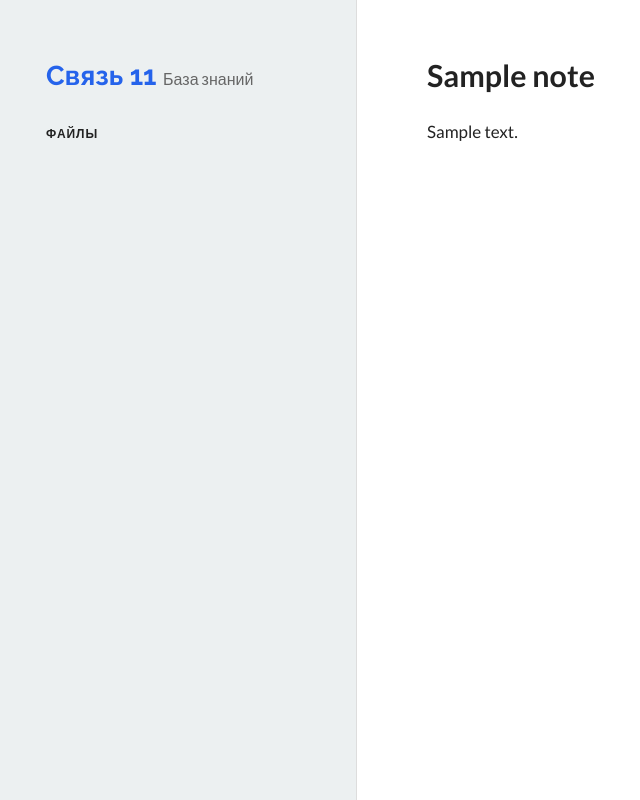
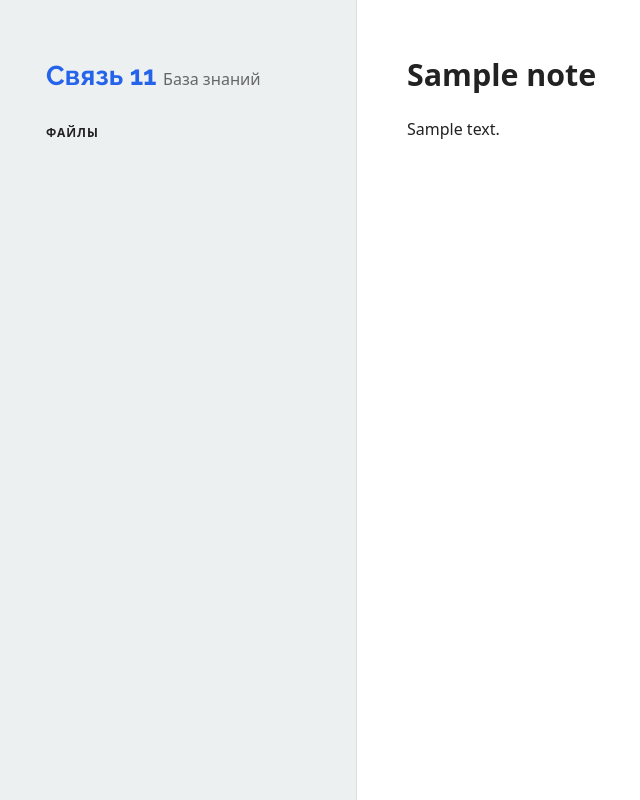
Before and after one commit to antoniow5/mdvault2pages, a Flask app: template templates/note.html in a window 1280 px wide. Shown: the whole page, without its empty margins (83-723 px from the left). Run offline with Flask 3, Linux system fonts and the light colour scheme; the template is opened without the code that fills it: most values are stand-ins (such as "Sample title", 1, 10 or a date in 2020); some web fonts are replaced.

Commit message:
changed font2

```diff
--- a/static/markdown.css
+++ b/static/markdown.css
@@ -3,7 +3,7 @@
    ========================================================= */
 
 .markdown {
-    line-height: 1.6;
+    line-height: 22px;
     overflow-wrap: break-word;
     color: #222;
 }
--- a/static/style.css
+++ b/static/style.css
@@ -23,16 +23,16 @@ html {
 
 body {
     margin: 0;
-    font-family: 'Lato', Arial, Helvetica, sans-serif;
-    line-height: 1.6;
-    font-size: 17px;
+    font-family: 'Noto Sans', sans-serif;
+    /* line-height: 1.6; */
+    font-size: 16px;
     max-width: 100%;
     font-weight: 400;
     color: #333;
 }
 
 .page {
-    max-width: 800px;
+    max-width: 900px;
     margin: 0 auto;
     padding: 50px;
     display: flex;
--- a/templates/base.html
+++ b/templates/base.html
@@ -22,8 +22,7 @@
         rel="stylesheet"
         href="{{ url_for('static', filename='markdown.css') }}"
     >
-
-
+<link href="https://fonts.cdnfonts.com/css/noto-sans" rel="stylesheet">
     {% block head %}{% endblock %}
 </head>
 
```
